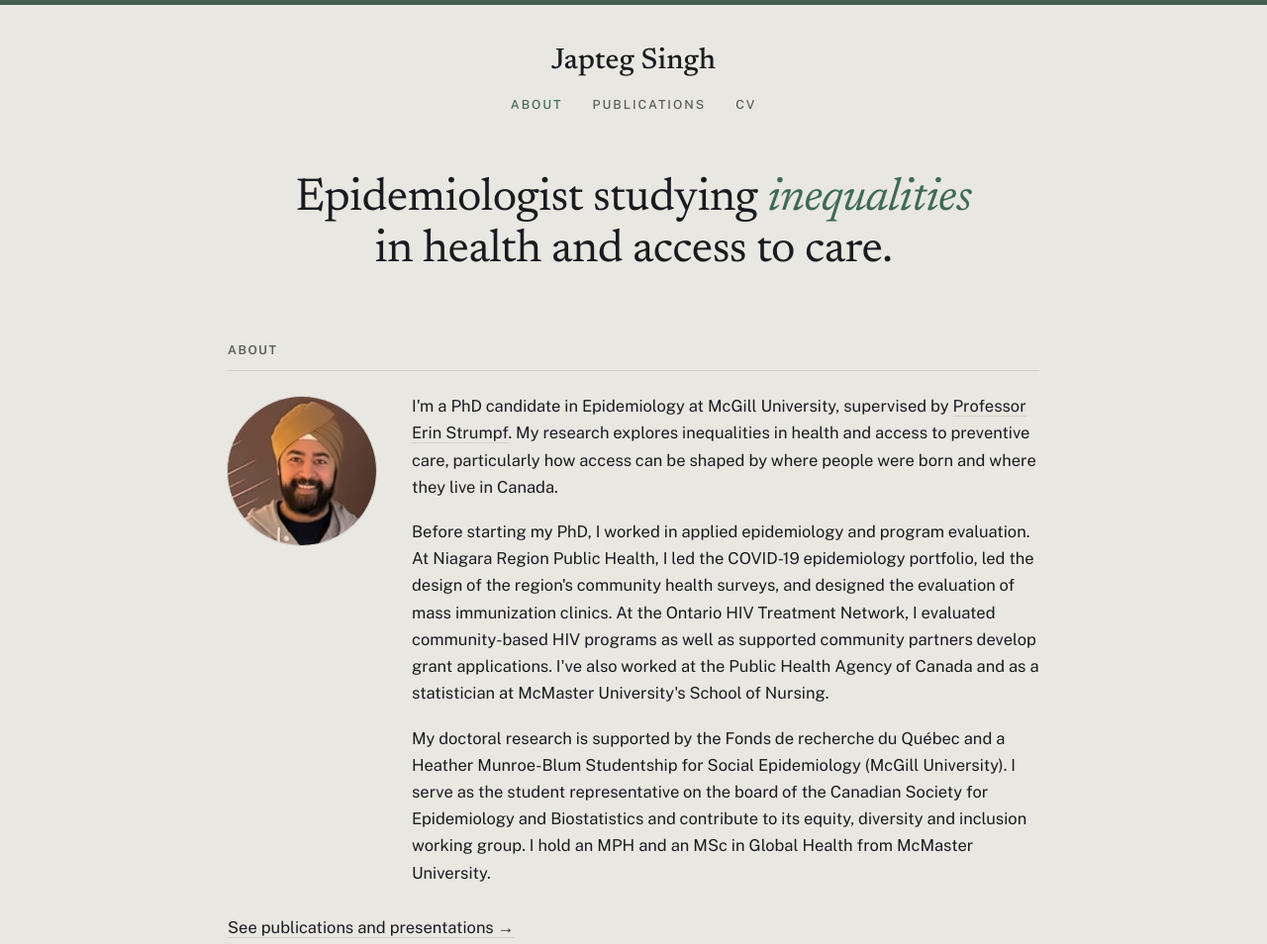
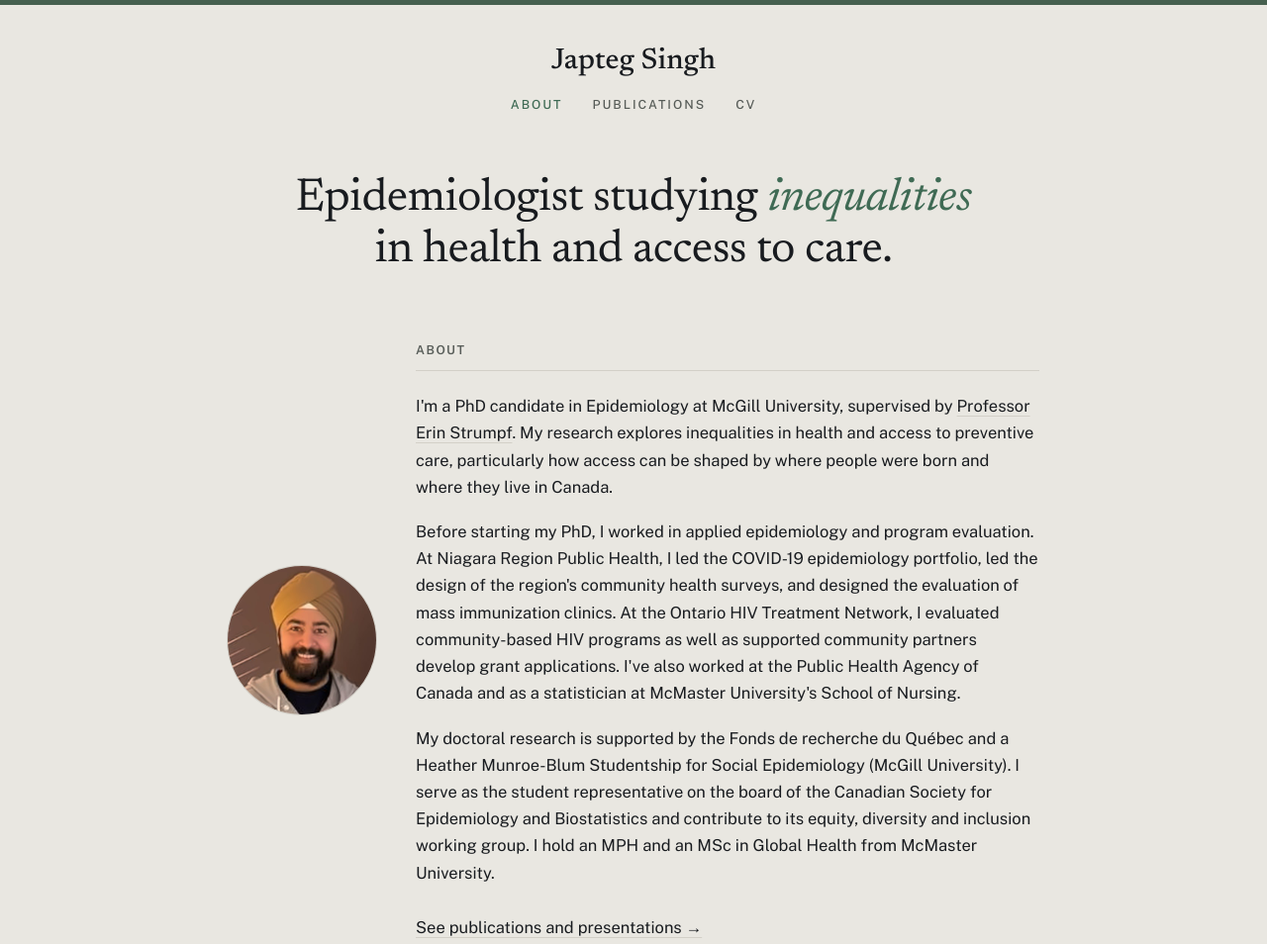
Before and after one commit to JaptegS/JaptegS.github.io, a plain HTML site: page index.html in a window 1280 px wide. Shown: the top 954 px of the page at 99% size. Drawn offline with nearby package versions, Linux system fonts and the light colour scheme.

Commit message:
Add files via upload

```diff
--- a/index.html
+++ b/index.html
@@ -126,7 +126,7 @@ h1.page-title {
 .page-intro a { color: var(--ink); }
 
 section { margin-bottom: 64px; }
-section > h2 {
+section h2 {
   font-family: var(--font-body); font-size: .78rem; font-weight: 600; letter-spacing: .12em;
   text-transform: uppercase; color: var(--soft); margin: 0 0 22px;
   padding-bottom: 10px; border-bottom: 1px solid var(--hair);
@@ -178,13 +178,15 @@ footer .links { display: flex; flex-wrap: wrap; gap: 6px 20px; }
 footer .links a { color: var(--soft); text-decoration: none; overflow-wrap: anywhere; }
 footer .links a:hover { color: var(--accent); }
 
-/* About with photo */
-.about-grid { display: grid; grid-template-columns: 150px minmax(0, 1fr); gap: 0 36px; align-items: start; }
-.headshot { width: 150px; height: 150px; border-radius: 50%; object-fit: cover; display: block; margin-top: 4px;
-  box-shadow: 0 0 0 1px var(--hair); }
+/* About with photo: photo on the left, vertically centred beside the text */
+.about-grid { display: grid; grid-template-columns: 150px minmax(0, 1fr); gap: 0 40px; align-items: center; }
+.headshot { width: 150px; height: 150px; border-radius: 50%; object-fit: cover; display: block; box-shadow: 0 0 0 1px var(--hair); }
 @media (max-width: 600px) {
   .about-grid { grid-template-columns: 1fr; }
   .headshot { width: 120px; height: 120px; margin: 0 auto 24px; }
+}
+
+@media (max-width: 600px) {
 }
 
 @media (max-width: 600px) {
@@ -220,9 +222,10 @@ footer .links a:hover { color: var(--accent); }
       <p class="lede">Epidemiologist studying <em>inequalities</em> in health and access to care.</p>
 
       <section id="about">
-        <h2>About</h2>
         <div class="about-grid">
         <img class="headshot" src="headshot.jpg" alt="Japteg Singh" width="150" height="150">
+        <div>
+        <h2>About</h2>
         <div class="prose">
   <p>I'm a PhD candidate in Epidemiology at McGill University, supervised by <a href="https://sites.google.com/view/erin-strumpf" target="_blank" rel="noopener">Professor Erin Strumpf</a>. My research explores inequalities in health and access to preventive care, particularly how access can be shaped by where people were born and where they live in Canada.</p>
 
@@ -230,8 +233,9 @@ footer .links a:hover { color: var(--accent); }
 
   <p>My doctoral research is supported by the Fonds de recherche du Québec and a Heather Munroe-Blum Studentship for Social Epidemiology (McGill University). I serve as the student representative on the board of the Canadian Society for Epidemiology and Biostatistics and contribute to its equity, diversity and inclusion working group. I hold an MPH and an MSc in Global Health from McMaster University.</p>
 </div>
+        <p style="margin:28px 0 0"><a href="publications.html">See publications and presentations →</a></p>
         </div>
-        <p style="margin:28px 0 0"><a href="publications.html">See publications and presentations →</a></p>
+        </div>
 </section>
 
 
```
